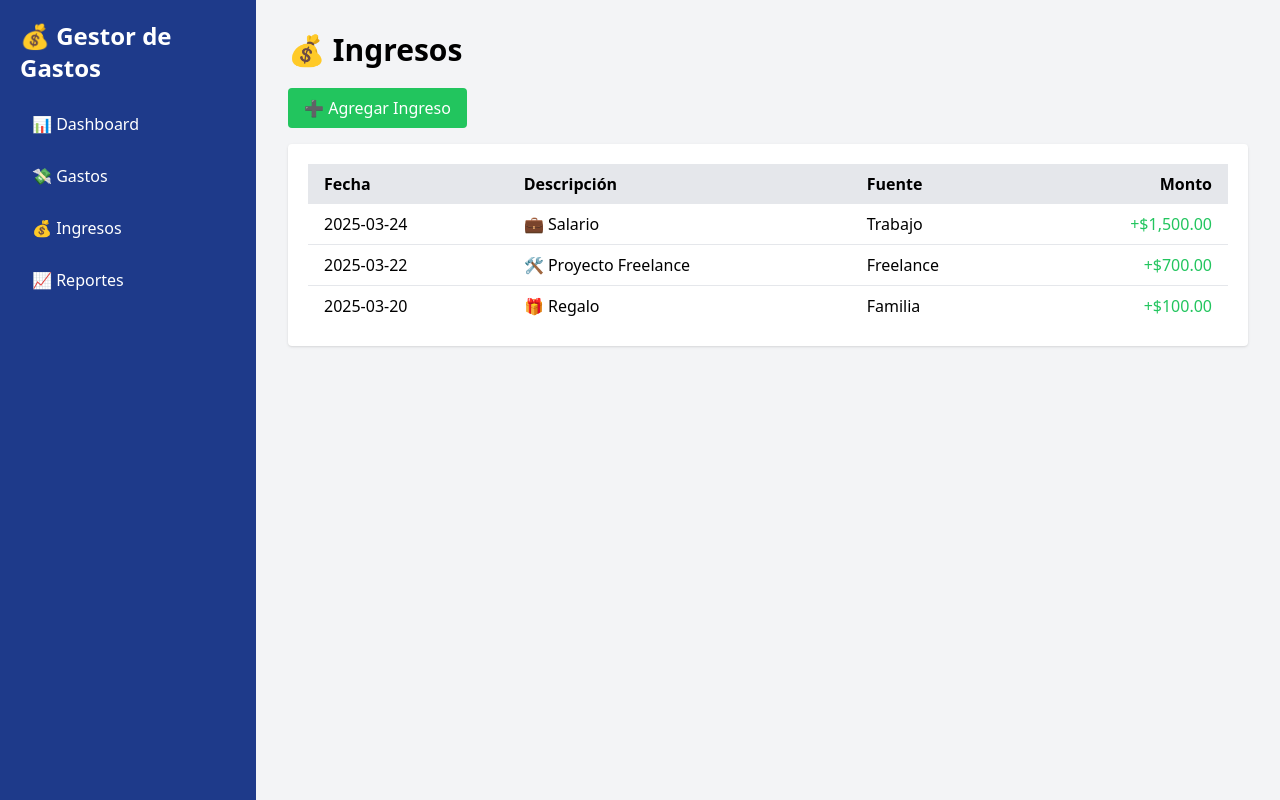
After one commit to JoaquinCastillo12/Gestor-de-gastos, a Django app: template Gdg/mainapp/templates/ingresos.html in a window 1280 px wide. The commit adds this page. Run offline with Django 5.2, Linux system fonts and the light colour scheme; the template is opened without the code that fills it, so the values that code supplies are empty; some libraries are stand-ins or nearby versions.

Commit message:
plantillas creadas

```diff
--- /dev/null
+++ b/Gdg/mainapp/templates/ingresos.html
@@ -0,0 +1,67 @@
+<!DOCTYPE html>
+<html lang="es">
+<head>
+    <meta charset="UTF-8">
+    <meta name="viewport" content="width=device-width, initial-scale=1.0">
+    <title>Gestor de Gastos - Ingresos</title>
+    <script src="https://cdn.tailwindcss.com"></script>
+</head>
+<body class="bg-gray-100">
+
+    <div class="flex h-screen">
+        <!-- Menú lateral -->
+        <aside class="w-64 bg-blue-900 text-white p-5">
+            <h1 class="text-2xl font-bold mb-5">💰 Gestor de Gastos</h1>
+            <nav>
+                <ul>
+                    <li class="mb-3"><a href="{% url 'home' %}" class="block py-2 px-3 rounded hover:bg-blue-700">📊 Dashboard</a></li>
+                    <li class="mb-3"><a href="{% url 'gastos' %}" class="block py-2 px-3 rounded hover:bg-blue-700">💸 Gastos</a></li>
+                    <li class="mb-3"><a href="{% url 'ingresos' %}" class="block py-2 px-3 rounded hover:bg-blue-700">💰 Ingresos</a></li>
+                    <li class="mb-3"><a href="#" class="block py-2 px-3 rounded hover:bg-blue-700">📈 Reportes</a></li>
+                </ul>
+            </nav>
+        </aside>
+
+        <!-- Contenido principal -->
+        <main class="flex-1 p-8">
+            <h2 class="text-3xl font-semibold mb-5">💰 Ingresos</h2>
+
+            <button class="mb-4 bg-green-500 text-white px-4 py-2 rounded hover:bg-green-600">➕ Agregar Ingreso</button>
+
+            <div class="bg-white p-5 rounded shadow">
+                <table class="w-full border-collapse">
+                    <thead>
+                        <tr class="bg-gray-200">
+                            <th class="py-2 px-4 text-left">Fecha</th>
+                            <th class="py-2 px-4 text-left">Descripción</th>
+                            <th class="py-2 px-4 text-left">Fuente</th>
+                            <th class="py-2 px-4 text-right">Monto</th>
+                        </tr>
+                    </thead>
+                    <tbody>
+                        <tr class="border-b">
+                            <td class="py-2 px-4">2025-03-24</td>
+                            <td class="py-2 px-4">💼 Salario</td>
+                            <td class="py-2 px-4">Trabajo</td>
+                            <td class="py-2 px-4 text-green-500 text-right">+$1,500.00</td>
+                        </tr>
+                        <tr class="border-b">
+                            <td class="py-2 px-4">2025-03-22</td>
+                            <td class="py-2 px-4">🛠️ Proyecto Freelance</td>
+                            <td class="py-2 px-4">Freelance</td>
+                            <td class="py-2 px-4 text-green-500 text-right">+$700.00</td>
+                        </tr>
+                        <tr>
+                            <td class="py-2 px-4">2025-03-20</td>
+                            <td class="py-2 px-4">🎁 Regalo</td>
+                            <td class="py-2 px-4">Familia</td>
+                            <td class="py-2 px-4 text-green-500 text-right">+$100.00</td>
+                        </tr>
+                    </tbody>
+                </table>
+            </div>
+        </main>
+    </div>
+
+</body>
+</html>
--- a/Gdg/mainapp/urls.py
+++ b/Gdg/mainapp/urls.py
@@ -1,6 +1,8 @@
 from django.urls import path
-from . import views
+from .views import gastos_view, ingresos_view, home
 
 urlpatterns = [
-    path('', views.gastos_usuario, name='gastos_usuario'),
+    path("", home,name="home"),
+    path("gastos/", gastos_view, name="gastos"),
+    path("ingresos/", ingresos_view, name="ingresos"),
 ]
```
Also changed, not shown: Gdg/mainapp/templates/gastos.html (added, +67 -0 lines), Gdg/mainapp/templates/lista_gastos.html (+72 -10 lines), Gdg/mainapp/views.py (+11 -8 lines).
